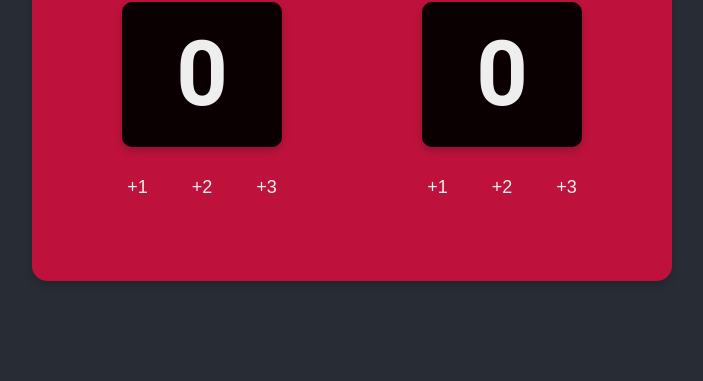
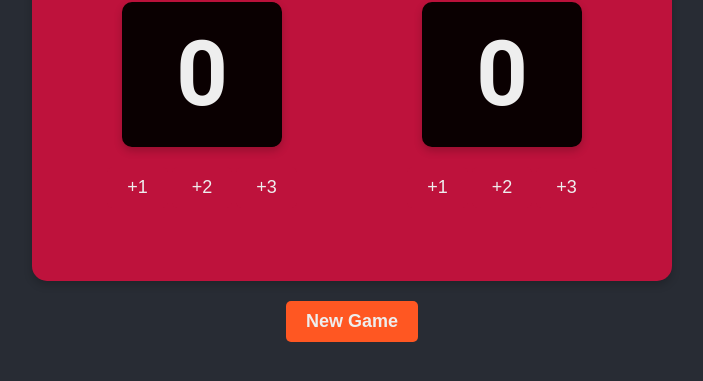
Before and after one commit to Oliver-Chinemhute/personal-scoreboard, a plain HTML site: page index.html in a window 1280 px wide. Shown: the part 229-610 px from the top of the page, without its empty margins (288-991 px from the left). Drawn offline with Linux system fonts and the light colour scheme.

Commit message:
Added  New Game button to reset game scores to zero.

```diff
--- a/index.css
+++ b/index.css
@@ -65,3 +65,15 @@ button:hover {
 button:active {
     background: #7A0C29;
 }
+#new-game {
+    background: #FF5722;
+    font-weight: bold;
+}
+
+#new-game:hover {
+    background: #E64A19;
+}
+
+#new-game:active {
+    background: #D84315;
+}
--- a/index.html
+++ b/index.html
@@ -23,6 +23,7 @@
                 </div>
             </div>
         </div>
+        <button id="new-game" onclick="resetGame()">New Game</button>
         <script src="index.js"></script>
     </body>
 </html>
--- a/index.js
+++ b/index.js
@@ -10,7 +10,7 @@ function incrementHomeOne() {
 
 function incrementHomeTwo(){
     homeStartcount += 2
-    homeCount.innerText = homeStarcount
+    homeCount.innerText = homeStartcount
 }
 
 function incrementHomeThree(){
@@ -30,3 +30,10 @@ function incrementGuestThree(){
     guestStartCount += 3
     guestCount.innerText = guestStartCount
 }
+
+function resetGame() {
+    homeStartcount = 0;
+    guestStartCount = 0;
+    homeCount.innerText = homeStartcount;
+    guestCount.innerText = guestStartCount;
+}
```
